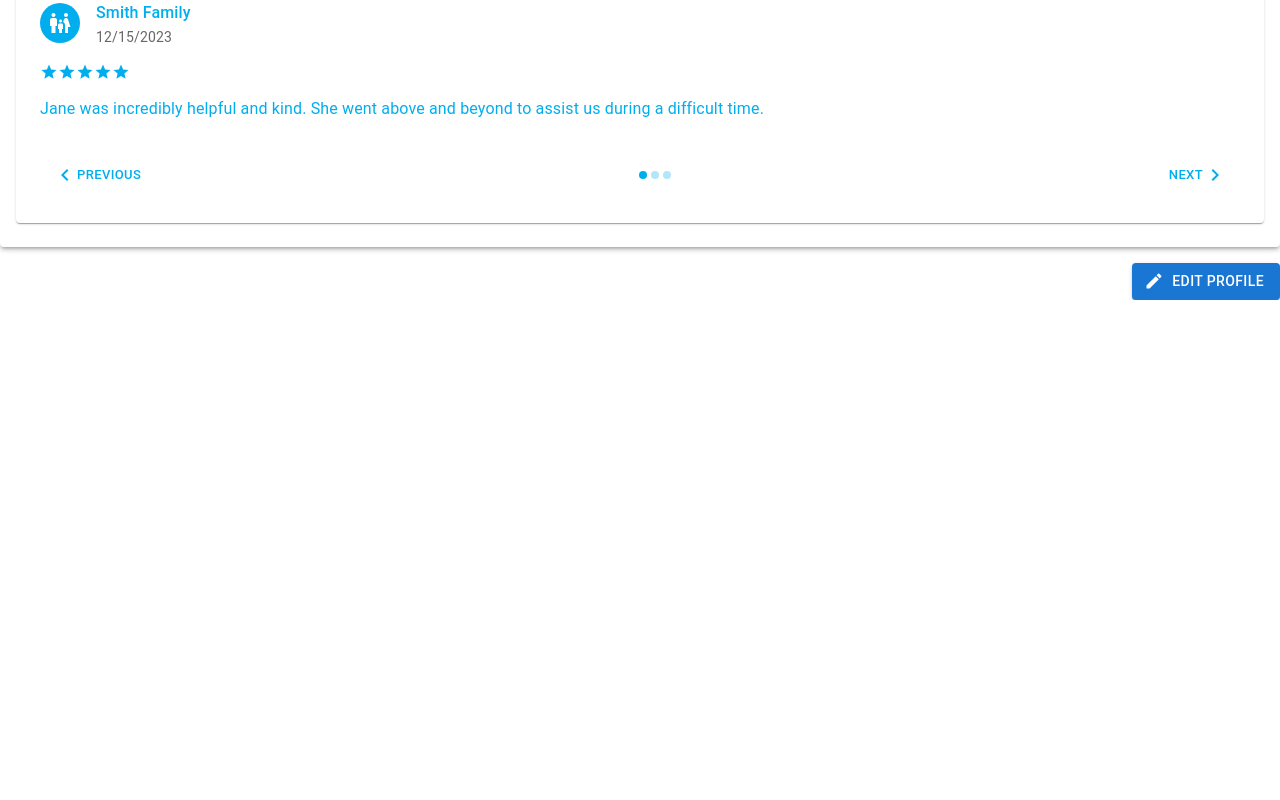
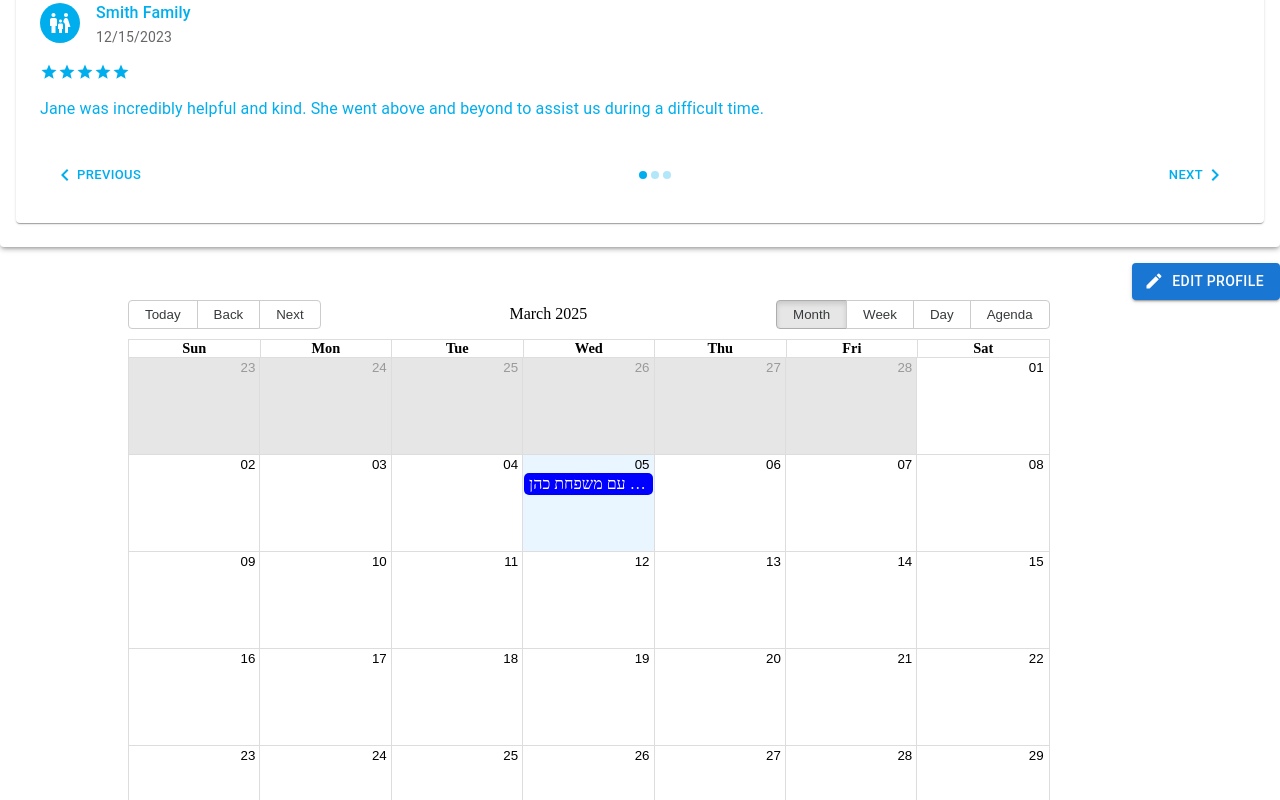
Before and after one commit to Hackaton-Yad-Tamar/Front, a React (Vite) app: page / in a window 1280 px wide. Shown: the part 762-1562 px from the top of the page. Before the commit the page ends 1062 px from the top, so only its background shows below. Built offline with nearby package versions, Linux system fonts and the light colour scheme.

Commit message:
added calendar

```diff
--- a/src/App.tsx
+++ b/src/App.tsx
@@ -1,12 +1,25 @@
-import { useTranslation } from "react-i18next";
-import "./i18n/config";
-import { Namespace } from "./i18n/namespaces";
-import mockUser from "./mockUser";
-import ProfileView from "./views/ProfileView/ProfileView";
+import { useTranslation } from 'react-i18next';
+import DutiesCalendar from './components/CalendarComponent';
+import './i18n/config';
+import { Namespace } from './i18n/namespaces';
+import mockUser from './mockUser';
+import ProfileView from './views/ProfileView/ProfileView';
 
 const App = () => {
   const { t: tProfileView } = useTranslation(Namespace.profileView);
-  return <ProfileView user={mockUser} />;
+  return (
+    <div
+      style={{
+        display: 'flex',
+        justifyContent: 'center',
+        flexDirection: 'column',
+        alignItems: 'center',
+      }}
+    >
+      <ProfileView user={mockUser} />
+      <DutiesCalendar />
+    </div>
+  );
 };
 
 export default App;
--- /dev/null
+++ b/src/components/CalendarComponent.tsx
@@ -0,0 +1,78 @@
+import moment from 'moment';
+import { useState } from 'react';
+import { Calendar, momentLocalizer } from 'react-big-calendar';
+import 'react-big-calendar/lib/css/react-big-calendar.css';
+type Meeting = {
+  title: string;
+  start: Date;
+  end: Date;
+  location: string;
+  familyContact: string;
+  requestDescription: string;
+};
+
+const FAKE_DATA: Meeting[] = [
+  {
+    title: 'פגישה עם משפחת כהן',
+    start: new Date(),
+    end: new Date(Date.now() + 10800000),
+    location: 'תל אביב',
+    familyContact: 'פלאפון: 0526334446',
+    requestDescription: 'פגישה עעם משפחת כהן בפעם השלישית החודש',
+  },
+];
+
+const DutiesCalendar = () => {
+  const [selectedEvent, setSelectedEvent] = useState<Meeting | null>(
+    null
+  );
+  const [showPopup, setShowPopup] = useState(false);
+  const localizer = momentLocalizer(moment);
+
+  const handleEventSelect = (event: Meeting) => {
+    setSelectedEvent(event);
+    setShowPopup(true);
+  };
+
+  const getCalendarDuties = () => {
+    return FAKE_DATA.map((event) => ({
+      ...event,
+      allDay: false,
+    }));
+  };
+
+  return (
+    <>
+      <div
+        className="d-flex justify-content-center"
+        style={{ width: '80%' }}
+      >
+        <div className="d-flex flex-column">
+          <div>
+            <Calendar
+              localizer={localizer}
+              // startAccessor="start"
+              // endAccessor="end"
+              culture=""
+              enableAutoScroll
+              style={{
+                height: '80vh',
+                width: '90%',
+                fontSize: '2vh',
+              }}
+              events={getCalendarDuties()}
+              popup
+              eventPropGetter={(event) => ({
+                style: {
+                  backgroundColor: 'blue',
+                },
+              })}
+            />
+          </div>
+        </div>
+      </div>
+    </>
+  );
+};
+
+export default DutiesCalendar;
```
Also changed, not shown: package.json (+7 -2 lines), src/components/ComponentTemplate/ComponentTemplate.tsx (deleted), src/components/familyProfile.tsx (deleted), 1 other file (tests, documents, lock files or other folders).
